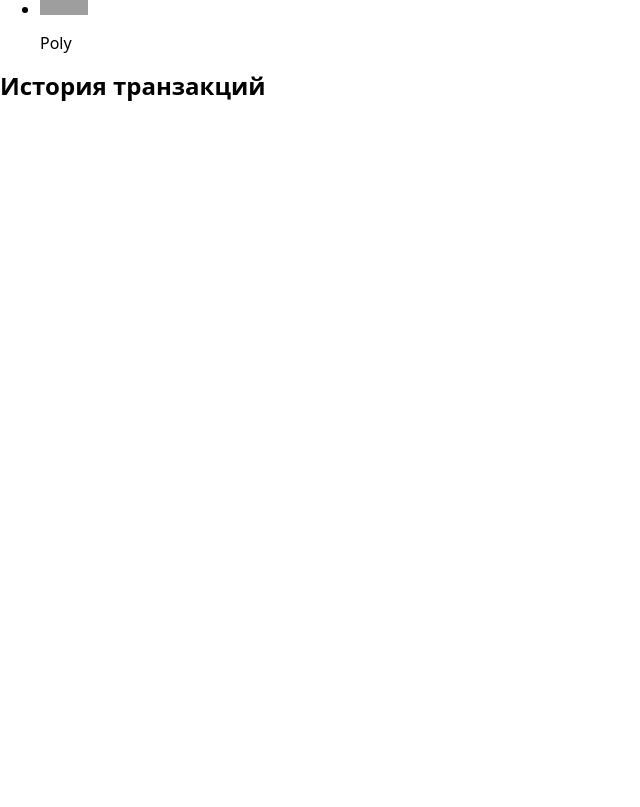
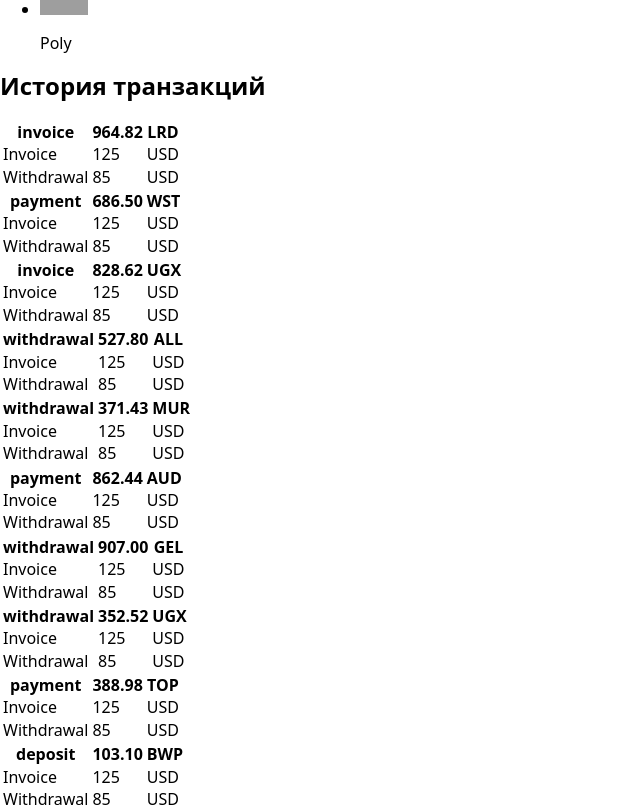
Before and after one commit to TOR968/goit-react-hw-01-components, a React (Create React App) app in the folder my-app/: page / in a window 1280 px wide. Shown: the part 1200-2007 px from the top of the page, without its empty margins (0-640 px from the left). Before the commit the page ends 1320 px from the top, so only its background shows below. Built offline with nearby package versions, Linux system fonts and the light colour scheme; grey boxes are pictures that could not be loaded.

Commit message:
transaction

```diff
--- a/my-app/src/App.js
+++ b/my-app/src/App.js
@@ -5,7 +5,8 @@ import StatisticsList from './components/statistics/statisticsList';
 import statisticalData from './components/statistics/statistical-data.json';
 import FriendList from './components/friend-list/friendList';
 import friends from './components/friend-list/friends.json';
-
+import TransactionHistory from './components/transaction-history/transactionHistory'
+import transactions from './components/transaction-history/transactions.json';
 
 function App() {
   return (
@@ -20,7 +21,7 @@ function App() {
         <FriendList friends={friends} />
       </Section>
       <Section title="История транзакций">
-
+        <TransactionHistory items={transactions} />
       </Section>
     </div>
   );
--- a/my-app/src/components/transaction-history/transaction.js
+++ b/my-app/src/components/transaction-history/transaction.js
@@ -3,7 +3,7 @@ import PropTypes from 'prop-types';
 
 function Transaction({type, amount, currency}) {
     return (
-<table class="transaction-history">
+<table className="transaction-history">
   <thead>
     <tr>
         <th>{type}</th>
@@ -29,9 +29,9 @@ function Transaction({type, amount, currency}) {
 }
 
 Transaction.propTypes = {
-    avatar: PropTypes.string.isRequired,
-    isOnline: PropTypes.bool.isRequired,
-    name: PropTypes.string.isRequired
+    type: PropTypes.string.isRequired,
+    amount: PropTypes.string.isRequired,
+    currency: PropTypes.string.isRequired
 };
 
 export default Transaction;
--- /dev/null
+++ b/my-app/src/components/transaction-history/transactionHistory.js
@@ -0,0 +1,26 @@
+import Transaction from './transaction';
+import PropTypes from 'prop-types';
+
+function TransactionHistory({items}) {
+    return (
+            items.map(item => (
+          <Transaction
+            key={item.id}
+            type={item.type}
+            amount={item.amount}
+            currency={item.currency}
+            />
+            ))
+    )
+}
+
+TransactionHistory.propTypes = {
+  items: PropTypes.arrayOf(
+    PropTypes.shape({
+      id: PropTypes.string.isRequired
+    }),
+  ),
+};
+
+
+export default TransactionHistory
```
